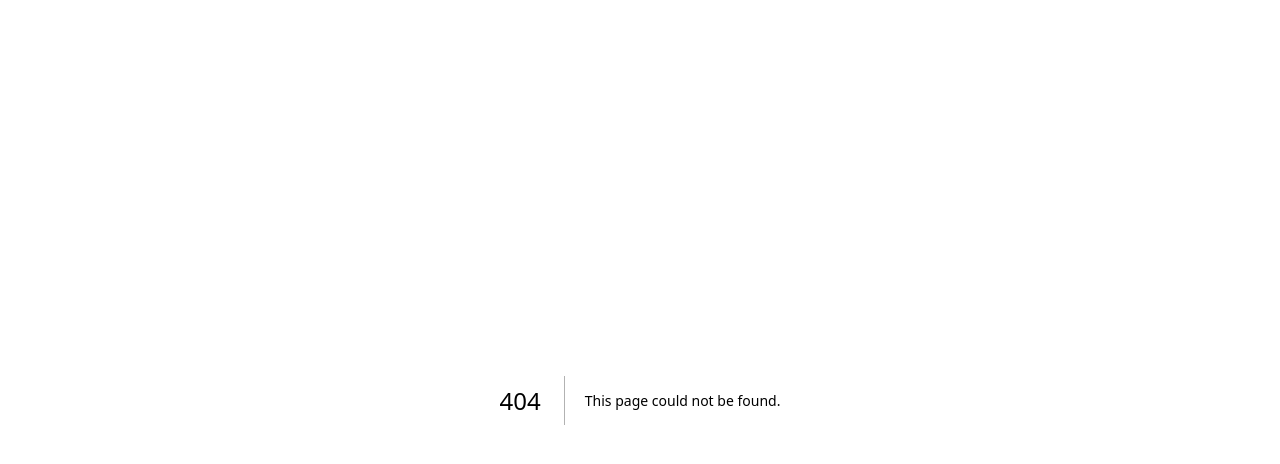
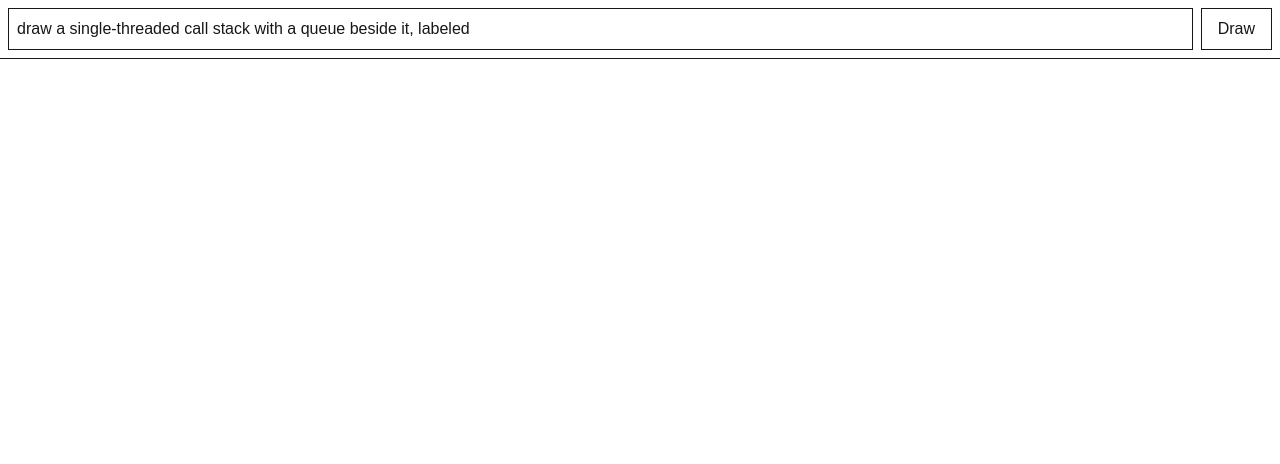
Before and after one commit to amantibrewal310/sensei, a Next.js app: page /dev/draw in a window 1280 px wide. Before the commit this address had no page. Shown: the top 464 px of the page. Built offline with nearby package versions, Linux system fonts and the light colour scheme.

Commit message:
chore: dev page to validate SVG draw animation

```diff
--- /dev/null
+++ b/app/dev/draw/page.tsx
@@ -0,0 +1,40 @@
+"use client"
+
+import { useRef, useState } from "react"
+import { SvgCanvas } from "@/components/SvgCanvas"
+import { useDrawRequest } from "@/hooks/useDrawRequest"
+
+const START =
+  '<svg xmlns="http://www.w3.org/2000/svg" viewBox="0 0 800 600" width="100%" height="100%"></svg>'
+
+export default function DevDraw() {
+  const [svg, setSvg] = useState(START)
+  const svgRef = useRef(svg)
+  svgRef.current = svg
+  const [instruction, setInstruction] = useState(
+    "draw a single-threaded call stack with a queue beside it, labeled",
+  )
+  const { draw } = useDrawRequest({
+    getSvg: () => svgRef.current,
+    setSvg,
+    canvasWidth: 800,
+  })
+
+  return (
+    <div className="flex h-screen flex-col">
+      <div className="flex gap-2 p-2">
+        <input
+          className="flex-1 border p-2"
+          value={instruction}
+          onChange={(e) => setInstruction(e.target.value)}
+        />
+        <button className="border px-4" onClick={() => draw(instruction)}>
+          Draw
+        </button>
+      </div>
+      <div className="flex-1 border-t">
+        <SvgCanvas svg={svg} />
+      </div>
+    </div>
+  )
+}
```
